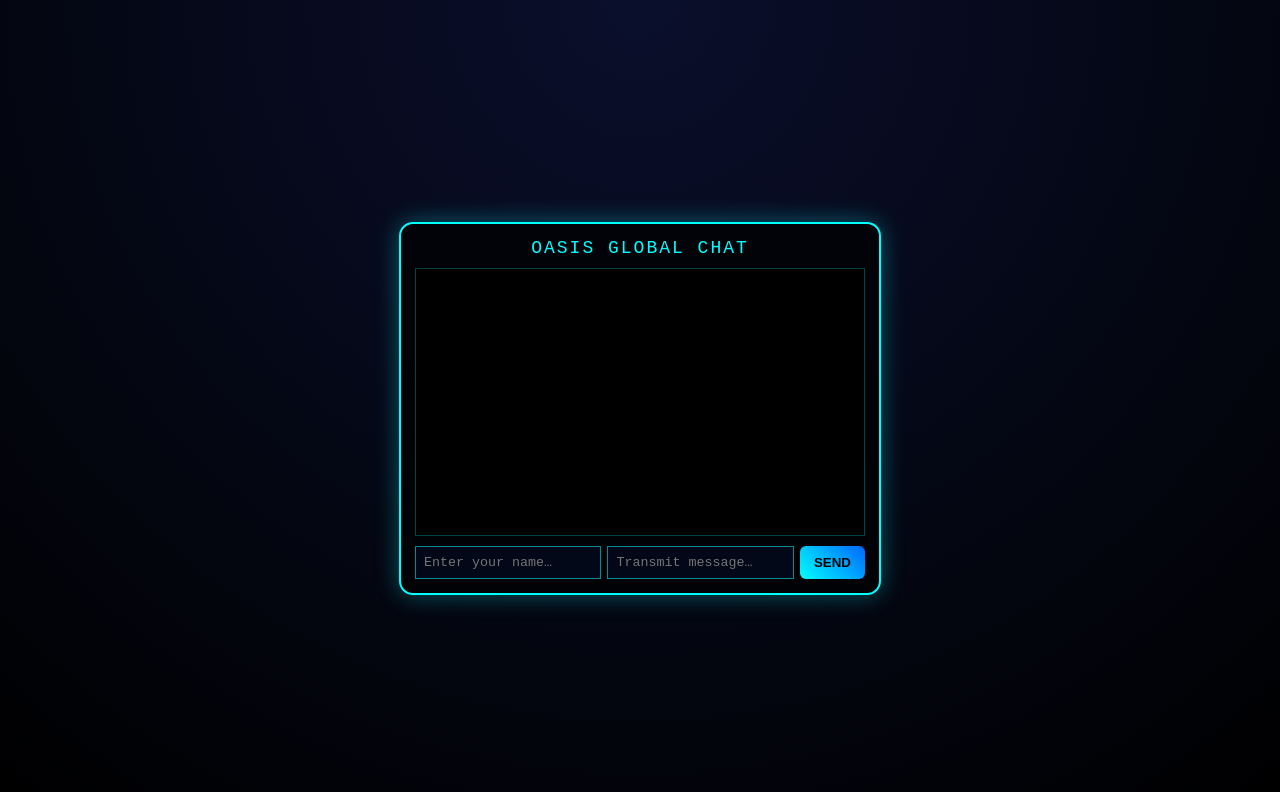
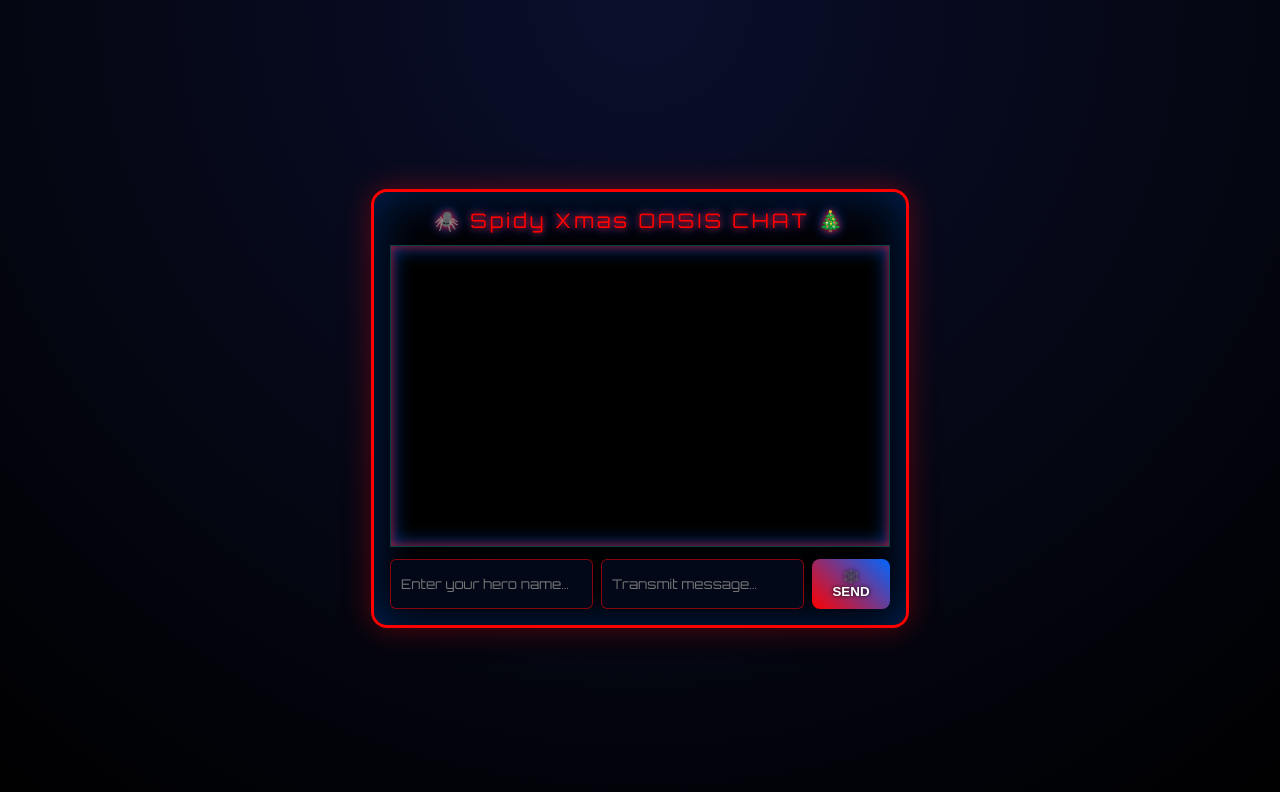
Before and after one commit to oxorak2025humeai2025hub11/oasis-chat, a website: page public/index.html in a window 1280 px wide. Drawn offline with Linux system fonts and the light colour scheme.

Commit message:
Update index.html

```diff
--- a/public/index.html
+++ b/public/index.html
@@ -5,26 +5,108 @@
 <title>OASIS CHAT NODE</title>
 
 <style>
-body { background: radial-gradient(circle at top, #0a0f2c, #000); font-family: "Orbitron", monospace; color: #00ffff; display:flex; justify-content:center; align-items:center; height:100vh;}
-.console { width:450px; border:2px solid #00ffff; border-radius:14px; padding:14px; box-shadow:0 0 25px #00ffff55; background:rgba(0,0,0,0.75);}
-.title { text-align:center; font-size:18px; letter-spacing:2px; margin-bottom:10px;}
-#chat { height:250px; overflow-y:auto; background:#000; border:1px solid #00ffff44; padding:8px; font-size:13px; white-space:pre-wrap; margin-bottom:10px;}
-.controls { display:flex; gap:6px;}
-input { flex:1; background:#020818; border:1px solid #00ffff88; color:#00ffff; padding:8px; font-family:inherit; outline:none;}
-button { background:linear-gradient(45deg, #00ffff, #0066ff); border:none; color:#000; padding:8px 14px; font-weight:bold; cursor:pointer; border-radius:6px;}
-button:hover { box-shadow:0 0 10px #00ffffaa;}
+@import url('https://fonts.googleapis.com/css2?family=Orbitron:wght@400;700&display=swap');
+
+body {
+  background: radial-gradient(circle at top, #0a0f2c, #000);
+  font-family: 'Orbitron', monospace;
+  color: #ff0000;
+  display: flex;
+  justify-content: center;
+  align-items: center;
+  height: 100vh;
+  overflow: hidden;
+}
+
+/* Snowflake animation */
+body::before {
+  content: '❄';
+  position: absolute;
+  top: -10%;
+  left: 50%;
+  font-size: 2rem;
+  color: #fff;
+  animation: snow 10s linear infinite;
+}
+@keyframes snow {
+  0% { transform: translateY(0) translateX(0); }
+  100% { transform: translateY(110vh) translateX(100px); }
+}
+
+.console {
+  width: 500px;
+  border: 3px solid #ff0000;
+  border-radius: 16px;
+  padding: 16px;
+  box-shadow: 0 0 30px #ff000055, 0 0 50px #0066ff55 inset;
+  background: rgba(0,0,0,0.85);
+  backdrop-filter: blur(4px);
+}
+
+.title {
+  text-align: center;
+  font-size: 20px;
+  letter-spacing: 3px;
+  margin-bottom: 12px;
+  color: #ff0000;
+  text-shadow: 0 0 6px #ff0000, 0 0 12px #0066ff;
+}
+
+#chat {
+  height: 280px;
+  overflow-y: auto;
+  background: #000;
+  border: 1px solid #00ffff44;
+  padding: 10px;
+  font-size: 14px;
+  white-space: pre-wrap;
+  margin-bottom: 12px;
+  box-shadow: inset 0 0 10px #ff0000aa, inset 0 0 20px #0066ffaa;
+}
+
+.controls {
+  display: flex;
+  gap: 8px;
+}
+
+input {
+  flex: 1;
+  background: #020818;
+  border: 1px solid #ff000088;
+  color: #00ffff;
+  padding: 10px;
+  font-family: inherit;
+  outline: none;
+  border-radius: 6px;
+}
+
+button {
+  background: linear-gradient(45deg, #ff0000, #0066ff);
+  border: none;
+  color: #fff;
+  padding: 10px 16px;
+  font-weight: bold;
+  cursor: pointer;
+  border-radius: 8px;
+  text-shadow: 0 0 4px #000;
+  transition: all 0.2s;
+}
+button:hover {
+  box-shadow: 0 0 15px #ff0000aa, 0 0 25px #0066ffaa;
+  transform: scale(1.05);
+}
 </style>
 </head>
 
 <body>
 <div class="console">
-  <div class="title">OASIS GLOBAL CHAT</div>
+  <div class="title">🕷️ Spidy Xmas OASIS CHAT 🎄</div>
   <div id="chat"></div>
 
   <div class="controls">
-    <input id="username" placeholder="Enter your name…" />
+    <input id="username" placeholder="Enter your hero name…" />
     <input id="msg" placeholder="Transmit message…" />
-    <button onclick="send()">SEND</button>
+    <button onclick="send()">🕸️ SEND</button>
   </div>
 </div>
 
```
